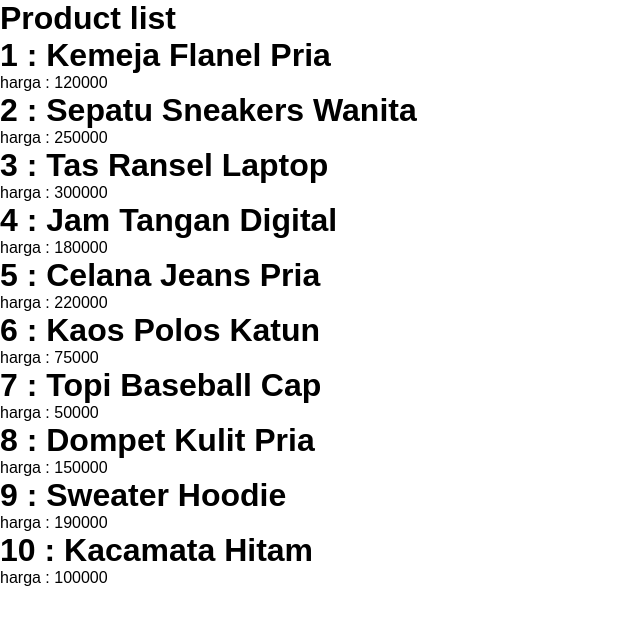
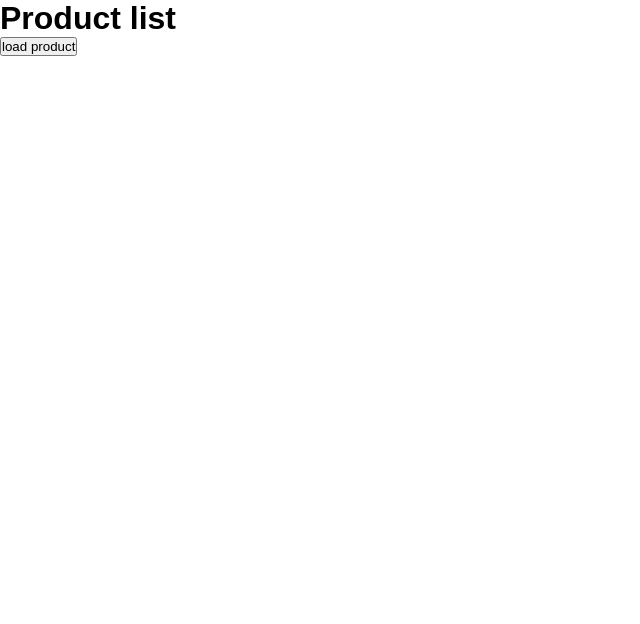
Before and after one commit to jufron/learn-react-js, a React (Vite) app: page / in a window 1280 px wide. Shown: the top 624 px of the page, without its empty margins (0-640 px from the left). Built offline with nearby package versions, Linux system fonts and the light colour scheme.

Commit message:
useEffect dependencis, how to use and behavior

```diff
--- a/src/components/Product/ProductList.jsx
+++ b/src/components/Product/ProductList.jsx
@@ -3,37 +3,41 @@ import Product from "./Product";
 
 const ProductList = () => {
   const [ products, setProducts ] = useState([]);
-  const [ loadingContent, setLoadingContent ] = useState(true);
-  const loaded = useRef(false);
+  const [ load, setLoad ] = useState(false);
+  const [ loadingAnimation, setLoadingAnimation ] = useState(false);
+
+  function loadProduct () {
+    setLoad(true);
+    setLoadingAnimation(true);
+  }
 
   function callApi() {
-    console.log('melakukan fetch data');
     setTimeout(() => {
       fetch('/product.json')
         .then(response => response.json())
         .then(data => setProducts(data))
         .then(() => loaded.current = true)
         .catch(() => error => console.log(error))
-        .finally(() => setLoadingContent(false));
-
-    }, 2000);
+        .finally( () => setLoadingAnimation(false))
+    }, 100);
   }
 
   useEffect(() => {
-    if (!loaded.current) {
-      callApi();
-    }
-
+    load && callApi();
     return () => console.log('product list component unmoundted');
   }, []);
 
   return (
     <>
       <h1>Product list</h1>
-      {loadingContent && <p>Loading...</p>}
-      {products.map((product) => (
-        <Product key={product.id} product={product} />
-      ))}
+      {loadingAnimation && <p>loading...</p>}
+      {!load ? (
+        <button onClick={loadProduct}>load product</button>
+      ) : (
+        products.map((product) => (
+          <Product key={product.id} product={product} />
+        ))
+      )}
     </>
   )
 }
```
